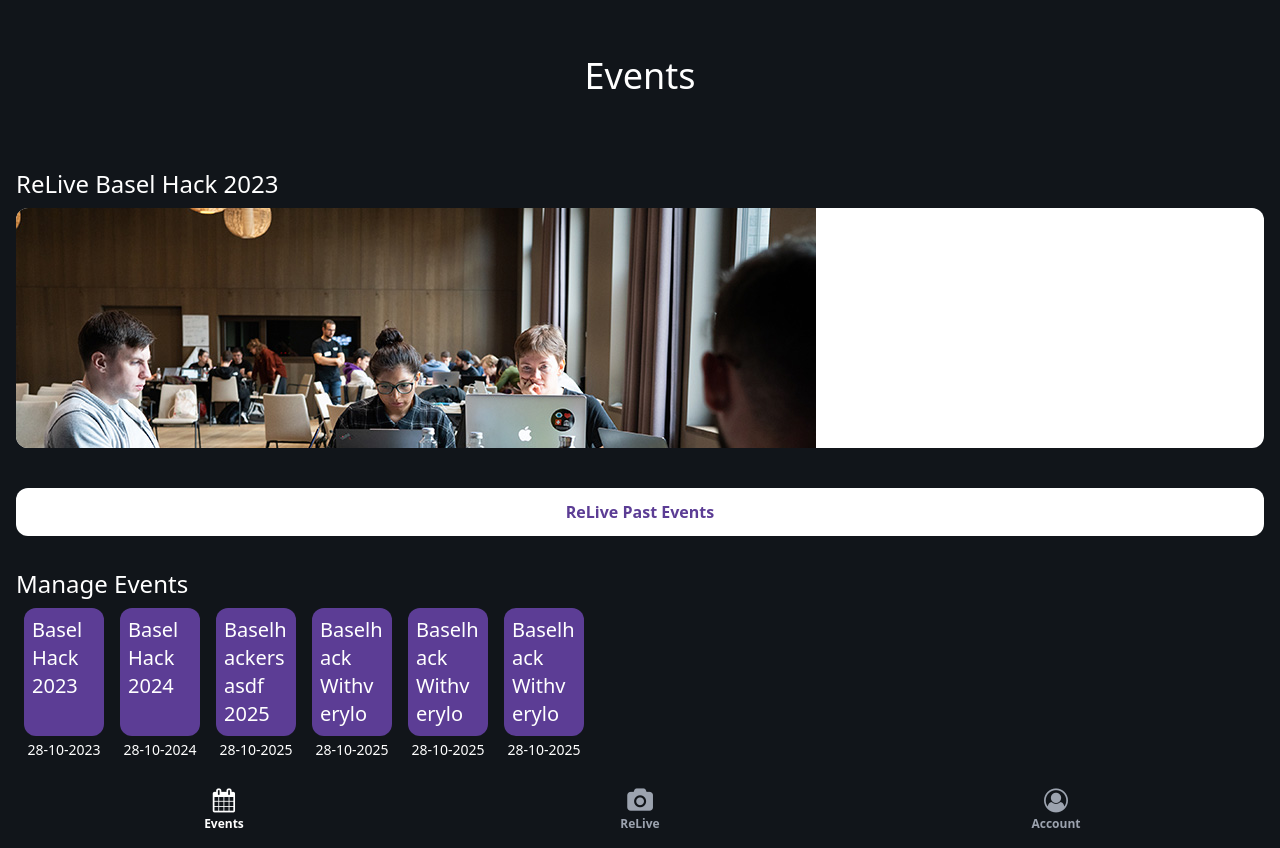
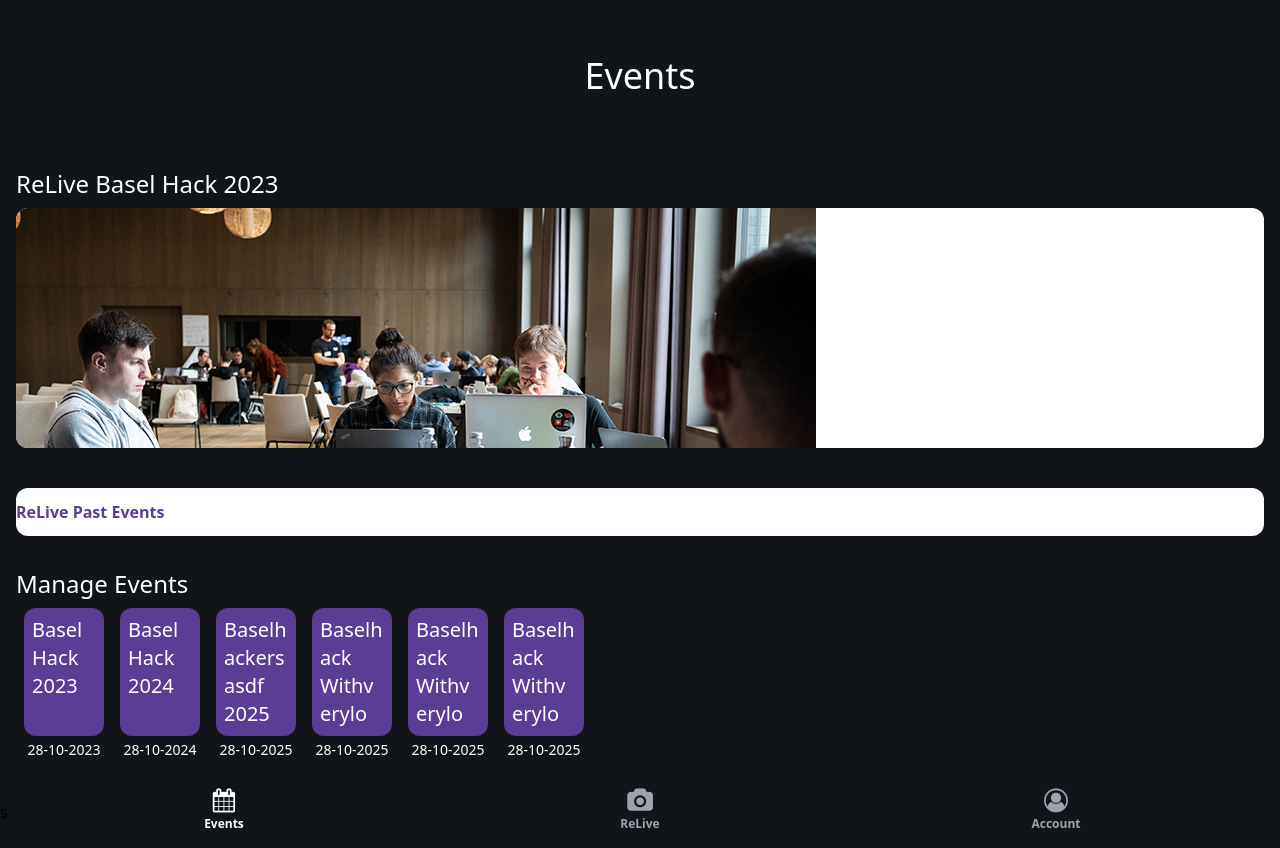
Before and after one commit to relievers/relive, a SvelteKit app in the folder frontend/: page /events in a window 1280 px wide. Built offline with nearby package versions, Linux system fonts and the light colour scheme.

Commit message:
Add conditional footer

```diff
--- a/frontend/src/routes/+layout.svelte
+++ b/frontend/src/routes/+layout.svelte
@@ -1,9 +1,17 @@
 <script>
 	import '../app.css';
 	import Footer from '$lib/Footer.svelte';
+	import { page } from '$app/stores';
+
+	const mainPages = ['/', '/settings', '/events'];
+
+	$: isMainPage = mainPages.find((value) => $page.url.pathname == value);
 </script>
 
 <div class="h-full flex flex-col">
 	<slot />
-	<Footer />
-</div>
+
+	{#if isMainPage}
+		<Footer />
+	{/if}
+</div>s
--- a/frontend/src/routes/events/+page.svelte
+++ b/frontend/src/routes/events/+page.svelte
@@ -42,7 +42,7 @@
         </div>
     </div>
     <div class="flex flex-col py-4">
-        <button class="btn bg-white btn-primary rounded-xl text-accent font-bold py-3 my-4">ReLive Past Events</button>
+        <a href="/timeline" class="btn bg-white btn-primary rounded-xl text-accent font-bold py-3 my-4">ReLive Past Events</a>
     </div>
     <div class="flex flex-col">
         <h2 class="text-white text-2xl">Manage Events</h2>
--- /dev/null
+++ b/frontend/src/routes/timeline/+page.svelte
@@ -0,0 +1,7 @@
+<script>
+	import Relive from '$lib/Relive.svelte';
+</script>
+
+<main class="flex-grow bg-green-300">
+	<Relive />
+</main>
```
